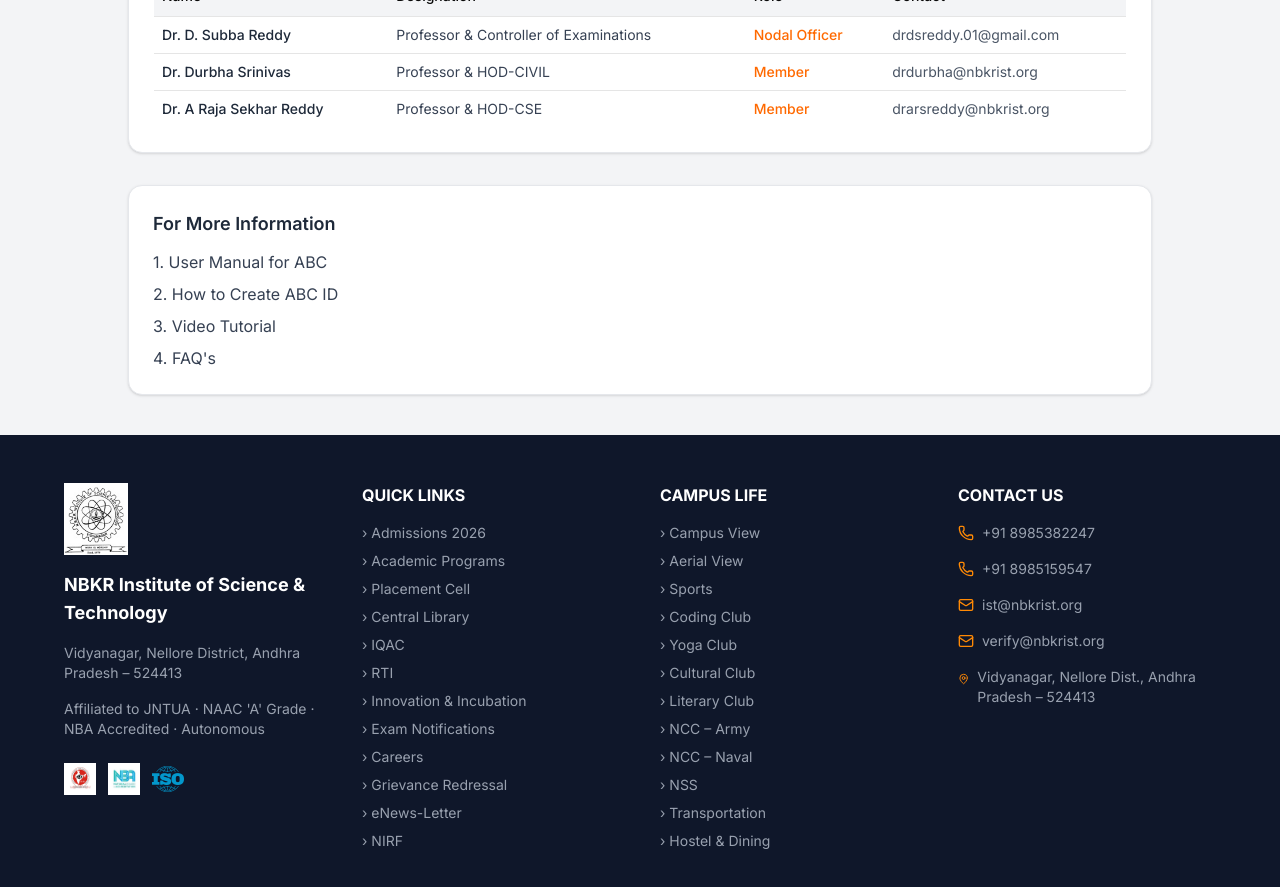
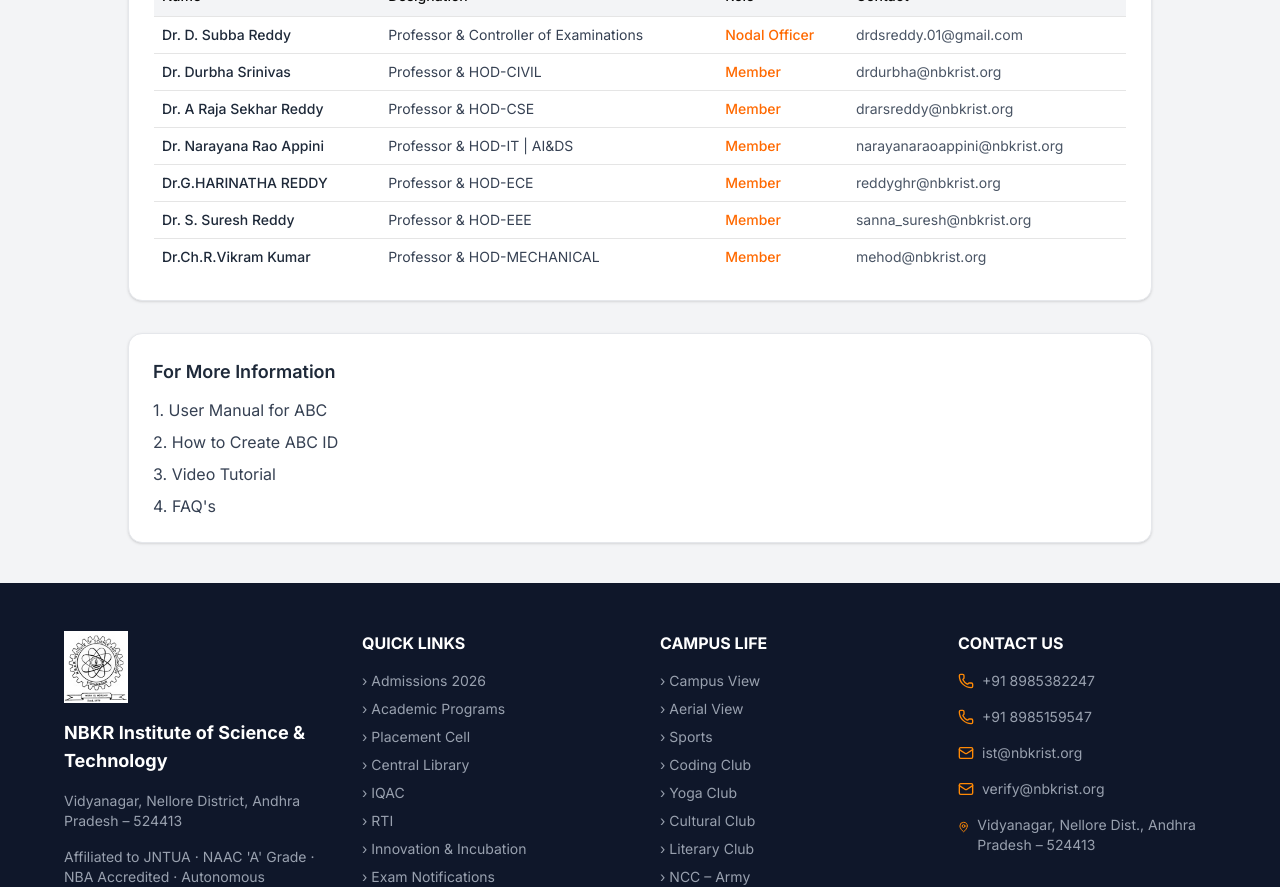
Before and after one commit to balajisudarshan/clg_web_nextJs, a Next.js app: page /academics/nep2020 in a window 1280 px wide. Shown: the part 960-1847 px from the top of the page. Built offline with nearby package versions, Linux system fonts and the light colour scheme.

Commit message:
adde fac data

```diff
--- a/src/app/academics/nep2020/page.js
+++ b/src/app/academics/nep2020/page.js
@@ -22,6 +22,30 @@
     position: "Member",
     contact: "drarsreddy@nbkrist.org",
   },
+  {
+    name:"Dr. Narayana Rao Appini",
+    role:"Professor & HOD-IT | AI&DS",
+    position:"Member",
+    contact:"narayanaraoappini@nbkrist.org"
+  },
+  {
+    name:"Dr.G.HARINATHA REDDY",
+    role:"Professor & HOD-ECE",
+    position:"Member",
+    contact:"reddyghr@nbkrist.org"
+  },
+  {
+    name:"Dr. S. Suresh Reddy",
+    role:"Professor & HOD-EEE",
+    position:"Member",
+    contact:"sanna_suresh@nbkrist.org"
+  },
+  {
+    name:"Dr.Ch.R.Vikram Kumar",
+    role:"Professor & HOD-MECHANICAL",
+    position:"Member",
+    contact:"mehod@nbkrist.org"
+  }
 ]
 
 export default function Page() {
```
